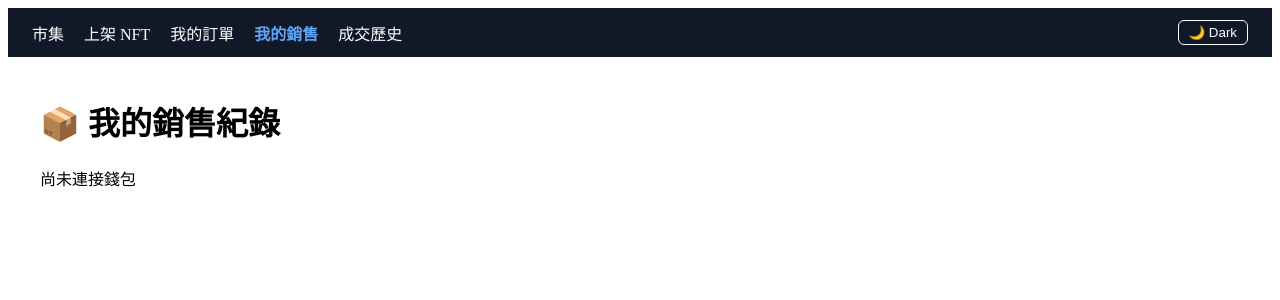
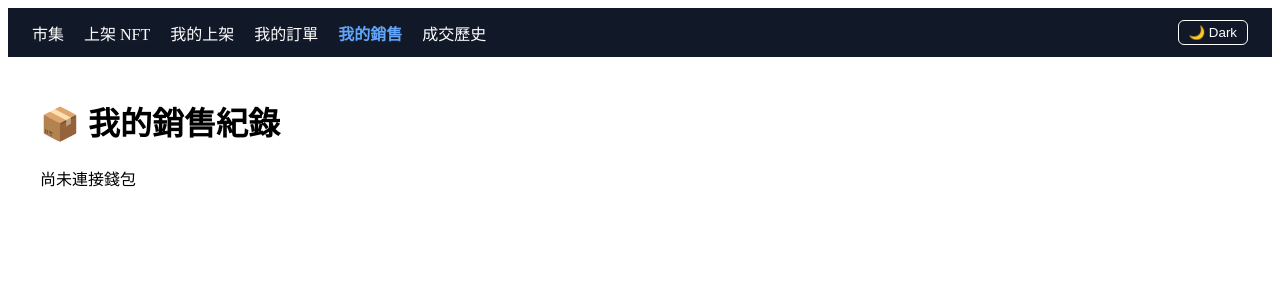
Before and after one commit to galaxysteven111/freeze-exchange, a Next.js app: page /sales in a window 1280 px wide. Shown: the top 300 px of the page. Built offline with nearby package versions, Linux system fonts and the light colour scheme.

Commit message:
Update Navbar.tsx

```diff
--- a/components/Navbar.tsx
+++ b/components/Navbar.tsx
@@ -5,6 +5,7 @@ import { useEffect, useState } from 'react'
 const navItems = [
   { label: '市集', href: '/market' },
   { label: '上架 NFT', href: '/list' },
+  { label: '我的上架', href: '/mylistings' }, // ✅ 新增這一行
   { label: '我的訂單', href: '/orders' },
   { label: '我的銷售', href: '/sales' },
   { label: '成交歷史', href: '/history' },
@@ -14,7 +15,6 @@ export default function Navbar() {
   const router = useRouter()
   const [darkMode, setDarkMode] = useState(false)
 
-  // ✅ 初始載入時從 localStorage 讀取主題
   useEffect(() => {
     const saved = localStorage.getItem('theme')
     if (saved === 'dark') {
@@ -28,7 +28,6 @@ export default function Navbar() {
     }
   }, [])
 
-  // ✅ 點擊切換主題
   const toggleDark = () => {
     const isDark = !darkMode
     setDarkMode(isDark)
@@ -56,14 +55,14 @@ export default function Navbar() {
       top: 0,
       zIndex: 50
     }}>
-      {/* 左邊：導覽列項目 */}
+      {/* 左側導覽連結 */}
       <div style={{ display: 'flex', gap: 20 }}>
         {navItems.map((item) => (
           <Link key={item.href} href={item.href}>
             <span style={{
               color: router.pathname === item.href ? '#60a5fa' : 'white',
               fontWeight: router.pathname === item.href ? 'bold' : 'normal',
-              cursor: 'pointer'
+              cursor: 'pointer',
             }}>
               {item.label}
             </span>
@@ -71,7 +70,7 @@ export default function Navbar() {
         ))}
       </div>
 
-      {/* 右邊：主題切換按鈕 */}
+      {/* 右側主題切換按鈕 */}
       <button
         onClick={toggleDark}
         style={{
```
